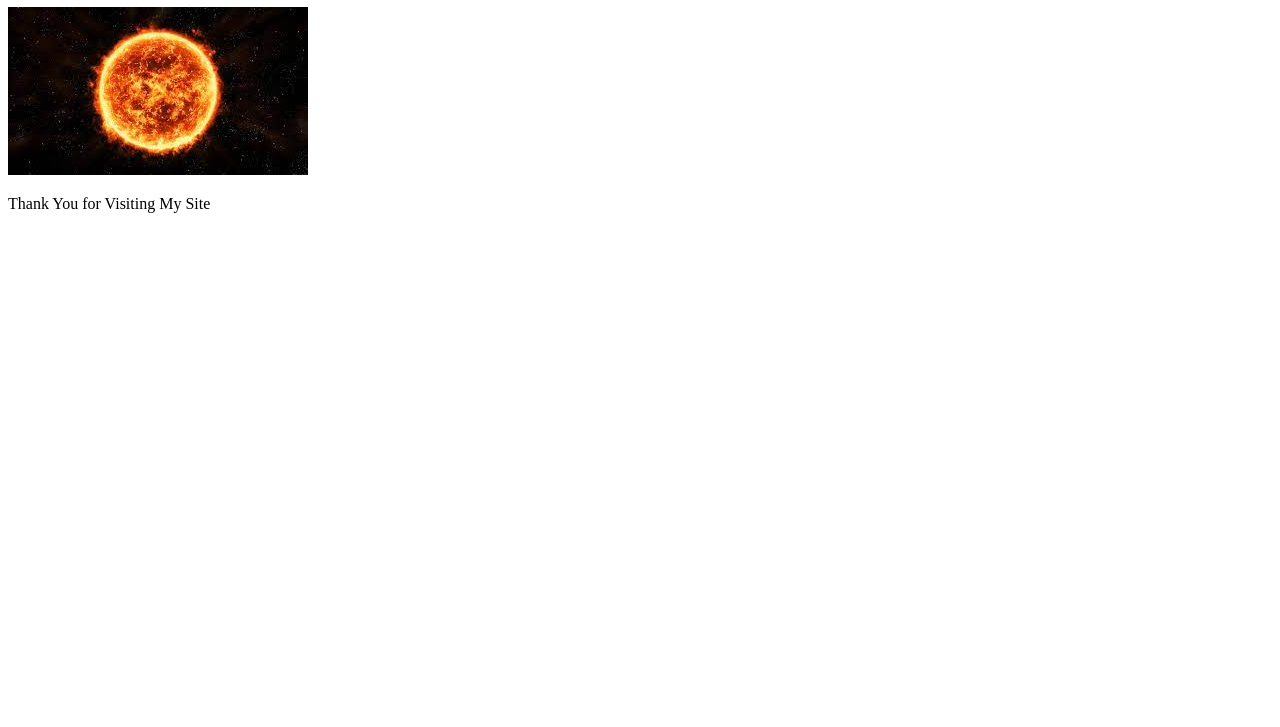
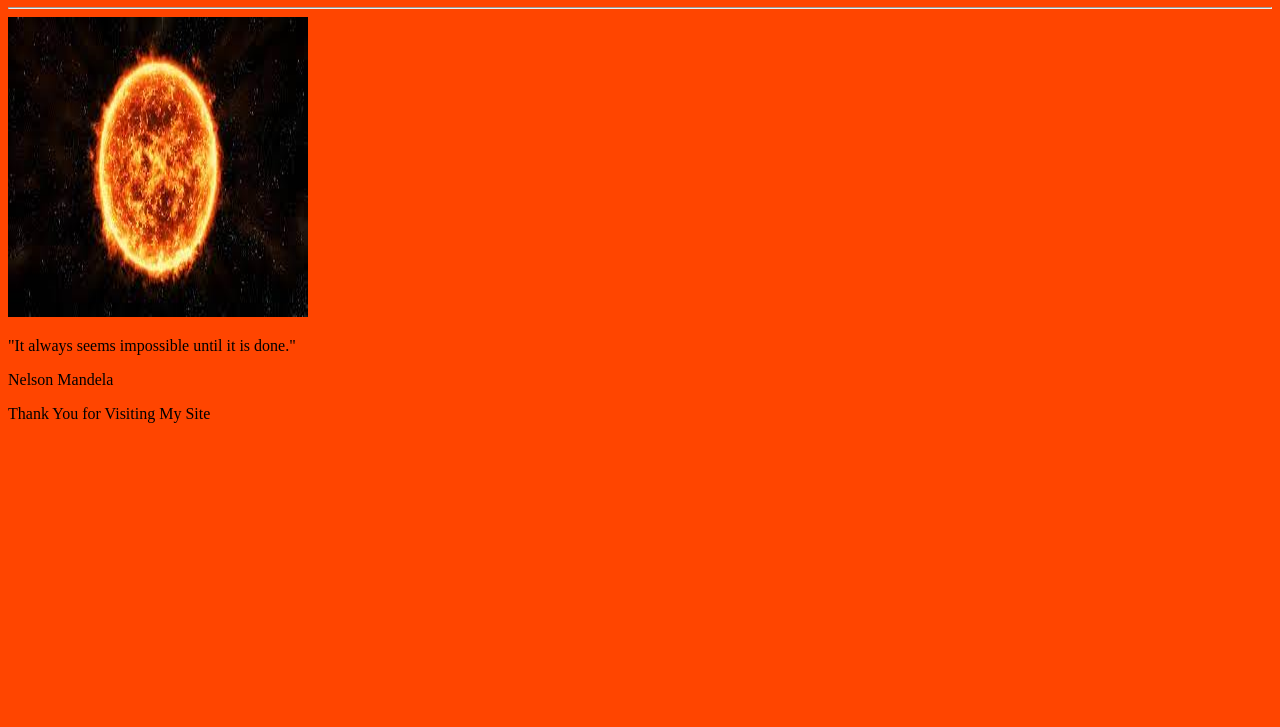
Before and after one commit to tdusenbury/mini-project-01, a plain HTML site: page index.html in a window 1280 px wide. Shown: the part 73-800 px from the top of the page. Drawn offline with Linux system fonts and the light colour scheme.

Commit message:
add image and caption with initial CSS

```diff
--- a/assets/style.css
+++ b/assets/style.css
@@ -0,0 +1,12 @@
+body {
+    background-color: orangered
+ }
+
+img {
+    position:relative;
+    width: 300px;
+    height: 300px;
+    border: 25px  black;
+    left: 500 px;
+
+}
--- a/index.html
+++ b/index.html
@@ -5,13 +5,21 @@
     <head>
         <meta charset="UTF-8" />
         <title>Client Info</title>
+        <link rel="stylesheet" href="./assets/style.css">
     </head>
 
     <body>
-        <h1>Welcome!</h1>
+        <header>
+                <h1>Welcome!</h1>
+        </header>
 
-        <img src="./images/Sun Pic.jpg" alt="Picture of the sun." />
+         <hr />
 
+         <section>
+            <img src="./images/Sun Pic.jpg" alt="Picture of the sun." />
+
+            <p>"It always seems impossible until it is done."</p>
+            <p>Nelson Mandela</p>
 
         <footer>
             <p>Thank You for Visiting My Site</p>
```
